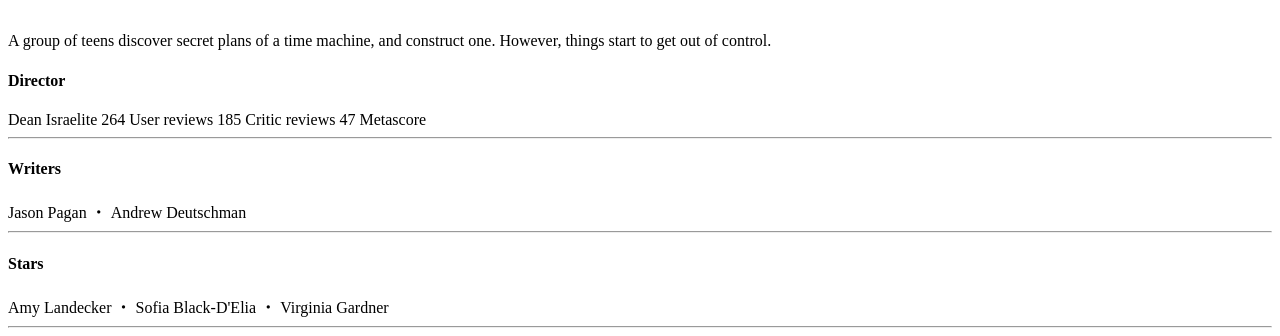
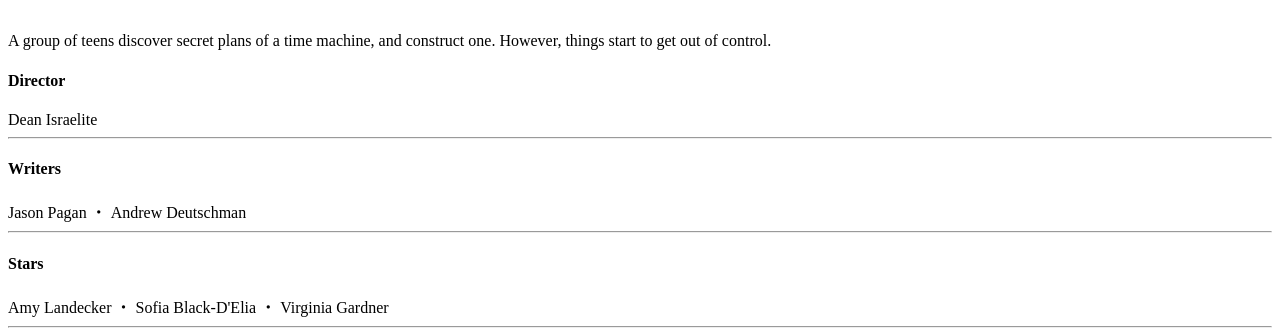
Before and after one commit to Sonavaa/ProjectAlmanac, a plain HTML site: page Index.html in a window 1280 px wide. Shown: the part 747-1083 px from the top of the page. Drawn offline with Linux system fonts and the light colour scheme.

Commit message:
commit 1

```diff
--- a/Index.html
+++ b/Index.html
@@ -19,12 +19,7 @@
     <br>
 <p>A group of teens discover secret plans of a time machine, and construct one. However, things start to get out of
 control.</p>
- <span> <h4>Director</h4>  Dean Israelite</span>  <span>264
-User reviews
-185
-Critic reviews
-47
-Metascore</span>
+ <span> <h4>Director</h4>  Dean Israelite</span>  <span>
  <hr>
 <span><h4>Writers</h4> Jason Pagan ・ Andrew Deutschman</span>
 <hr>
```
